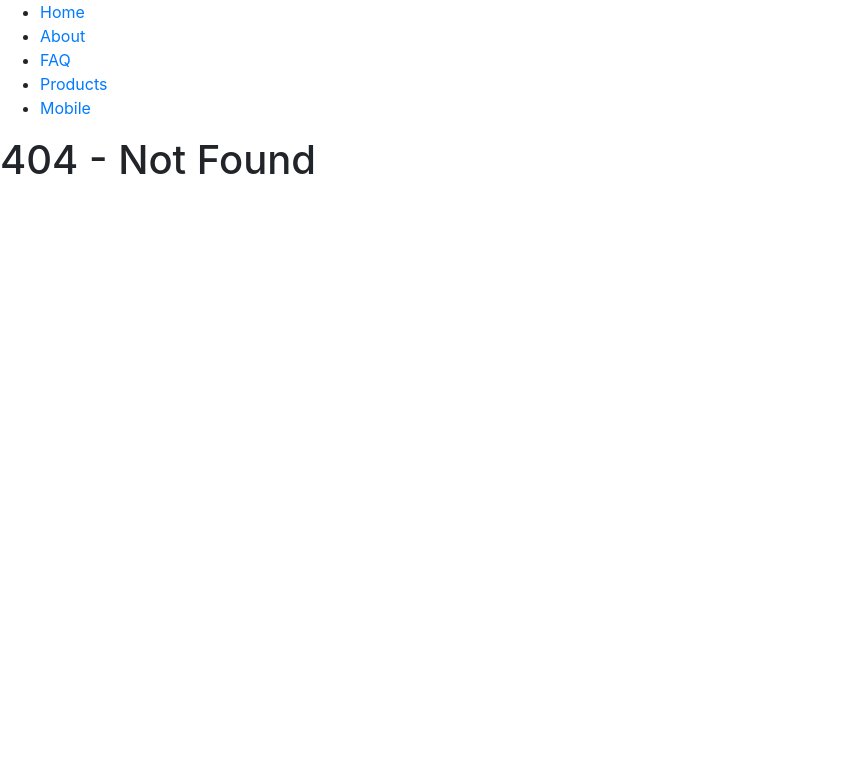
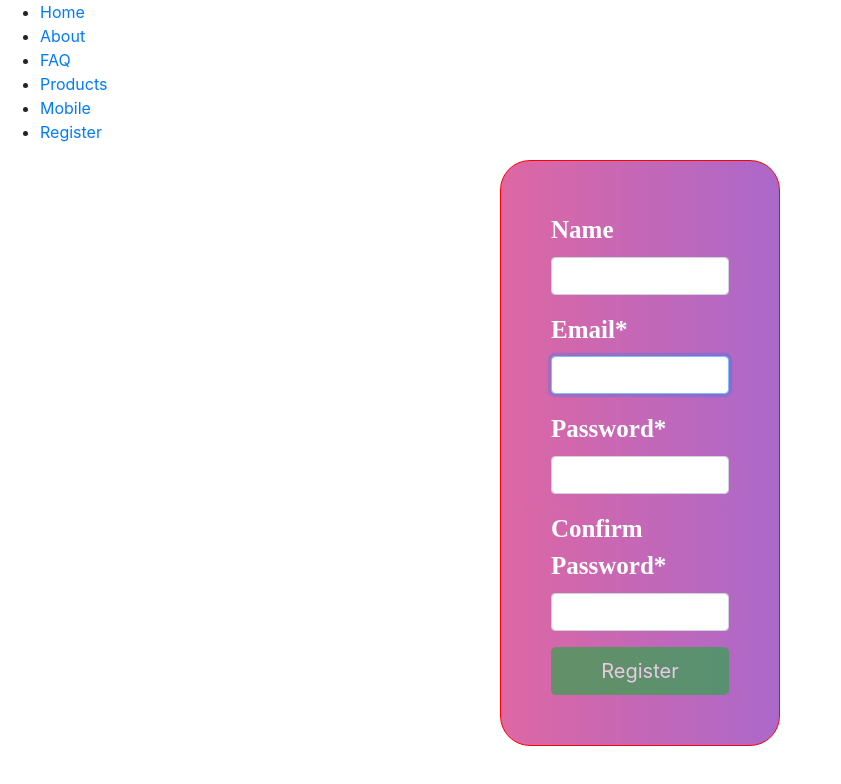
Before and after one commit to sriram10/react-store, a React (Create React App) app: page /sign-up in a window 1280 px wide. Before the commit this address had no page. Shown: the top 784 px of the page, without its empty margins (0-841 px from the left). Built offline with nearby package versions, Linux system fonts and the light colour scheme.

Commit message:
RegisterForm

```diff
--- a/package.json
+++ b/package.json
@@ -10,8 +10,12 @@
     "react": "^17.0.2",
     "react-bootstrap": "^1.5.2",
     "react-dom": "^17.0.2",
+    "react-hook-form": "^6.15.5",
+    "react-icons": "^4.2.0",
+    "react-router": "^5.2.0",
     "react-router-dom": "^5.2.0",
     "react-scripts": "4.0.3",
+    "react-simple-image-slider": "^2.0.3",
     "web-vitals": "^1.0.1"
   },
   "scripts": {
--- a/src/App.css
+++ b/src/App.css
@@ -5,3 +5,35 @@
   height: 180px;
   width: 100%;
 }
+
+.LoaderButton .spinning {
+  margin-right: 7px;
+  top: 2px;
+  animation: spin 1s infinite linear;
+}
+
+@keyframes spin {
+  from {
+    transform: scale(1) rotate(0deg);
+  }
+  to {
+    transform: scale(1) rotate(360deg);
+  }
+}
+
+.Register{
+  margin: 0px 500px;
+  padding: 50px;
+  border: 1px solid red;
+  border-radius: 30px;
+  background: linear-gradient(to left, #ab68ca, #de67a3);
+}
+.form-label{
+  font-size: 25px;
+  color: #ffffff;
+  font-family: serif;
+  font-weight: 600
+}
+button.btn-success.disabled, .btn-success:disabled, .btn-success{
+  background-color: none;
+}
--- a/src/App.js
+++ b/src/App.js
@@ -7,6 +7,7 @@ import {
   Link
 } from "react-router-dom";
 import RoutesContainer from './components/RoutesContainer';
+import Slider from './components/Slider';
 
 
 function App() {
@@ -19,11 +20,14 @@ function App() {
           <li><Link to="/faq">FAQ</Link></li>
           <li><Link to="/listing">Products</Link></li>
           <li><Link to="/listing/mobile">Mobile</Link></li>
+          <li><Link to="/sign-up">Register</Link></li>
         </ul>
         {/* <ProductListingPage /> */}
       </div>
-      <RoutesContainer />
+      <RoutesContainer /><div>{Slider}</div>
+
     </BrowserRouter>
+
   );
 }
 
--- /dev/null
+++ b/src/components/LoaderButton.js
@@ -0,0 +1,22 @@
+import React from "react";
+import Button from "react-bootstrap/Button";
+import { BsArrowRepeat } from "react-icons/bs";
+import "../App.css";
+
+export default function LoaderButton({
+  isLoading,
+  className = "",
+  disabled = false,
+  ...props
+}) {
+  return (
+    <Button
+      disabled={disabled || isLoading}
+      className={`LoaderButton ${className}`}
+      {...props}
+    >
+      {isLoading && <BsArrowRepeat className="spinning" />}
+      {props.children}
+    </Button>
+  );
+}
--- a/src/components/Register.js
+++ b/src/components/Register.js
@@ -0,0 +1,88 @@
+import React, { useState } from "react";
+import { Redirect } from "react-router-dom";
+import Form from "react-bootstrap/Form";
+import { useFormFields } from "../libs/hooksLib";
+import LoaderButton from "../components/LoaderButton";
+import "../App.css";
+import { withRouter, useHistory } from 'react-router-dom';
+
+function Register() {
+  var [fields, handleFieldChange] = useFormFields({
+    name:"",
+    email: "",
+    password: "",
+    confirmPassword: "",
+  });
+  const [isLoading, setIsLoading] = useState(false);
+  let history = useHistory();
+
+  function validateForm() {
+    return (
+      fields.email.length > 0 &&
+      fields.password.length > 0 &&
+      fields.password === fields.confirmPassword
+    );
+  }
+
+  function handleSubmit(event) {
+    event.preventDefault();
+    setIsLoading(true);
+    alert(fields.email +" has been registered" );
+    setIsLoading(false);
+    history.push('/');
+  }
+
+  return (
+    <div className="Register">
+      <Form onSubmit={handleSubmit}>
+      <Form.Group controlId="name" size="lg">
+          <Form.Label>Name</Form.Label>
+          <Form.Control
+            autoFocus
+            type="name"
+            value={fields.name}
+            onChange={handleFieldChange}
+          />
+        </Form.Group>
+        <Form.Group controlId="email" type ="email" size="lg" placeholder="name@example.com">
+          <Form.Label>Email*</Form.Label>
+          <Form.Control
+            autoFocus
+            type="email"
+            value={fields.email}
+            onChange={handleFieldChange}
+          />
+        </Form.Group>
+        <Form.Group controlId="password" size="lg">
+          <Form.Label>Password*</Form.Label>
+          <Form.Control
+            type="password"
+            value={fields.password}
+            onChange={handleFieldChange}
+          />
+        </Form.Group>
+        <Form.Group controlId="confirmPassword" size="lg">
+          <Form.Label>Confirm Password*</Form.Label>
+          <Form.Control
+            type="password"
+            onChange={handleFieldChange}
+            value={fields.confirmPassword}
+          />
+        </Form.Group>
+        <div value={fields.error} class= "error"></div>
+        <LoaderButton
+          block
+          size="lg"
+          type="submit"
+          variant="success"
+          isLoading={isLoading}
+          disabled={!validateForm()}
+        >
+          Register
+        </LoaderButton>
+      </Form>
+
+    </div>
+  );
+}
+export default withRouter(Register);
--- a/src/components/RoutesContainer.js
+++ b/src/components/RoutesContainer.js
@@ -4,6 +4,8 @@ import {
   Route,
 } from "react-router-dom";
 import ProductListingPage from '../pages/ProductListingPage';
+import Register from '../components/Register';
+import Slider from '../components/Slider';
 
 const RoutesContainer = () => {
   return (
@@ -13,6 +15,7 @@ const RoutesContainer = () => {
       <Route exact path="/faq" render={() => <h1>Faq</h1>} />
       <Route exact path="/listing" component={ProductListingPage} />
       <Route exact path="/listing/mobile" render={() => <h1>Mobile Listing</h1>} />
+      <Route exact path="/sign-up" component={Register} />
       <Route path="*" render={() => <h1>404 - Not Found</h1>} />
     </Switch>
   )
--- /dev/null
+++ b/src/libs/hooksLib.js
@@ -0,0 +1,15 @@
+import { useState } from "react";
+
+export function useFormFields(initialState) {
+  const [fields, setValues] = useState(initialState);
+
+  return [
+    fields,
+    function(event) {
+      setValues({
+        ...fields,
+        [event.target.id]: event.target.value?event.target.value:null
+      });
+    }
+  ];
+}
```
Also changed, not shown: src/libs/contextLib.js (added, +7 -0 lines), 1 other file (tests, documents, lock files or other folders).
